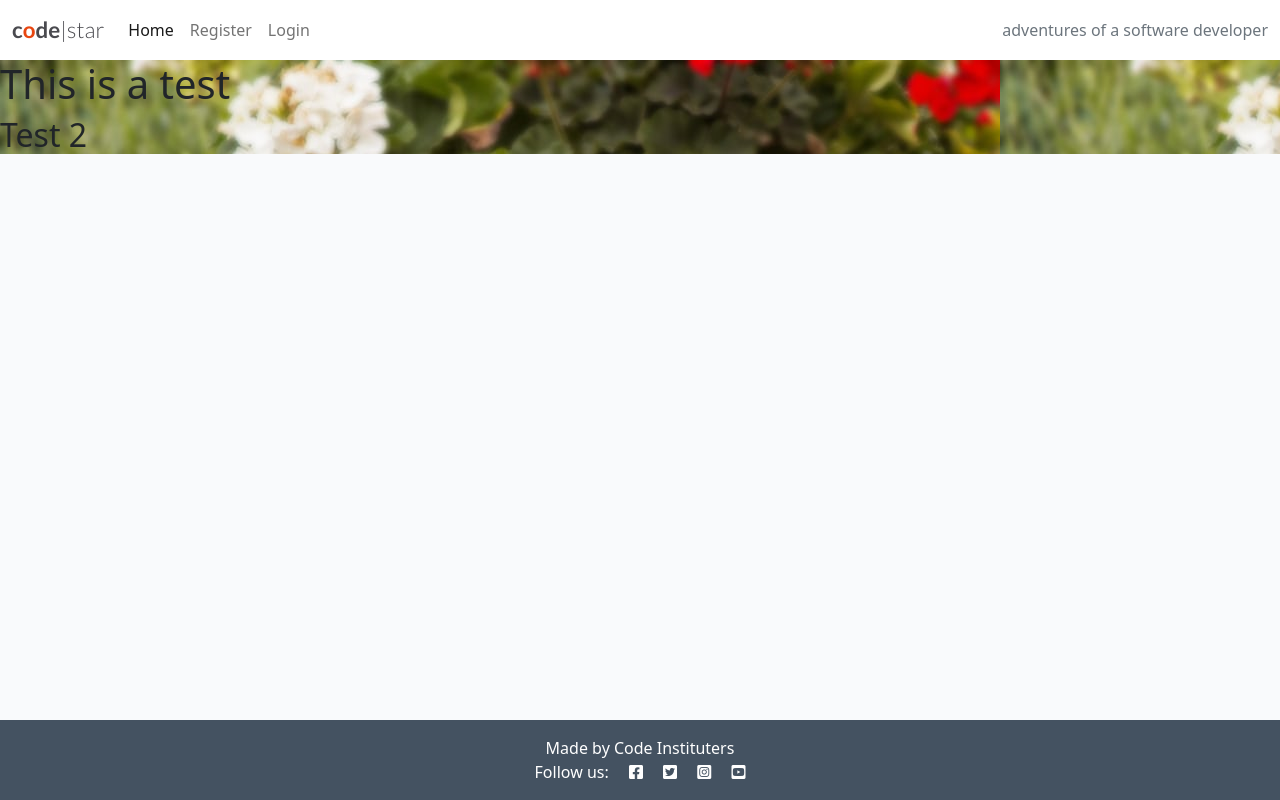
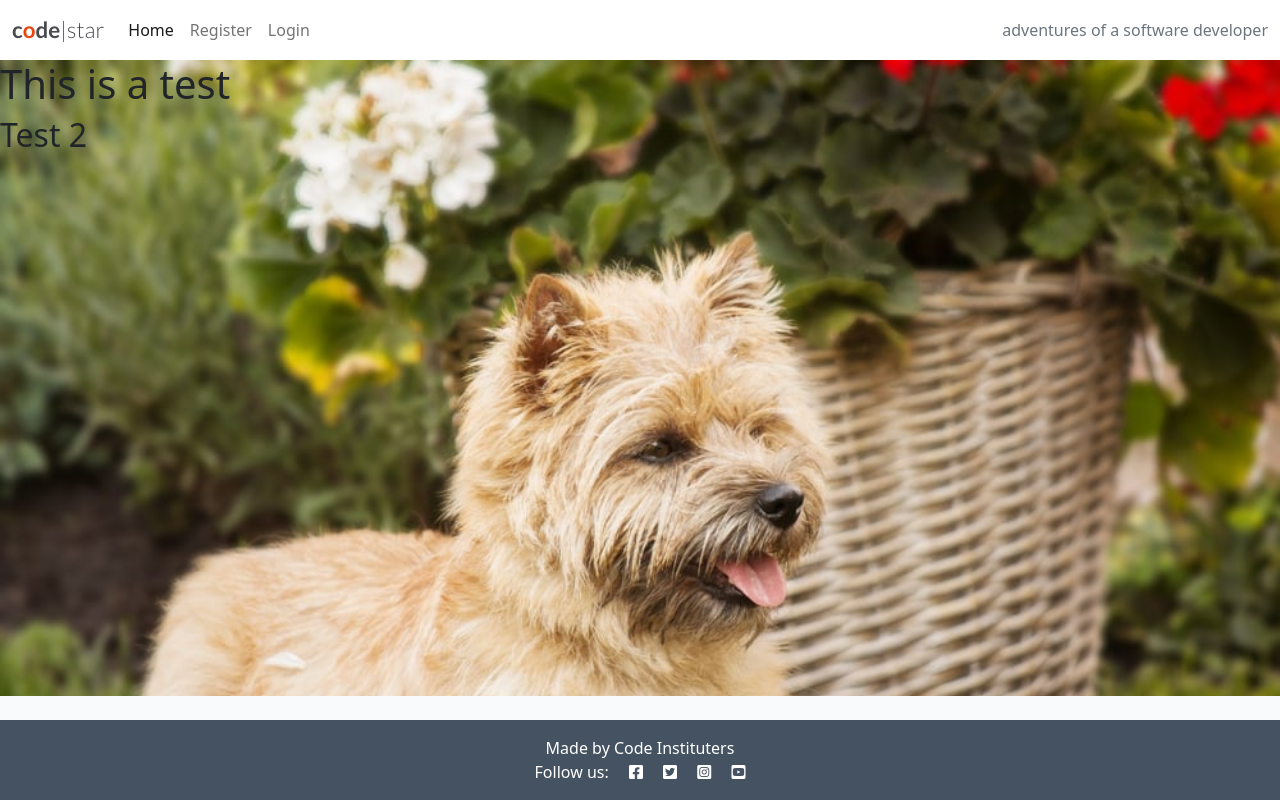
Before and after one commit to christine-gk416/django-blog, a Django app: page / in a window 1280 px wide. Run offline with Django 3.2, Linux system fonts and the light colour scheme; data that the repository does not hold is empty.

Commit message:
Background image test

```diff
--- a/static/css/style.css
+++ b/static/css/style.css
@@ -30,7 +30,9 @@ body {
 }
 
 .background-test {
-    background-image: url("/media/images/cairn-terrier-in-grass-flowers_shutterstock_OlgaOvcharenko-.jpg");
+    background-image: url("../media/images/cairn-terrier-in-grass-flowers_shutterstock_OlgaOvcharenko-.jpg");
+    background-size: cover;
+    height: calc(100vh - 164px);
 }
 
 .card {
```
Also changed, not shown: static/media/images/cairn-terrier-in-grass-flowers_shutterstock_OlgaOvcharenko-.jpg (renamed from media/images/cairn-terrier-in-grass-flowers_shutterstock_OlgaOvcharenko-.jpg).
